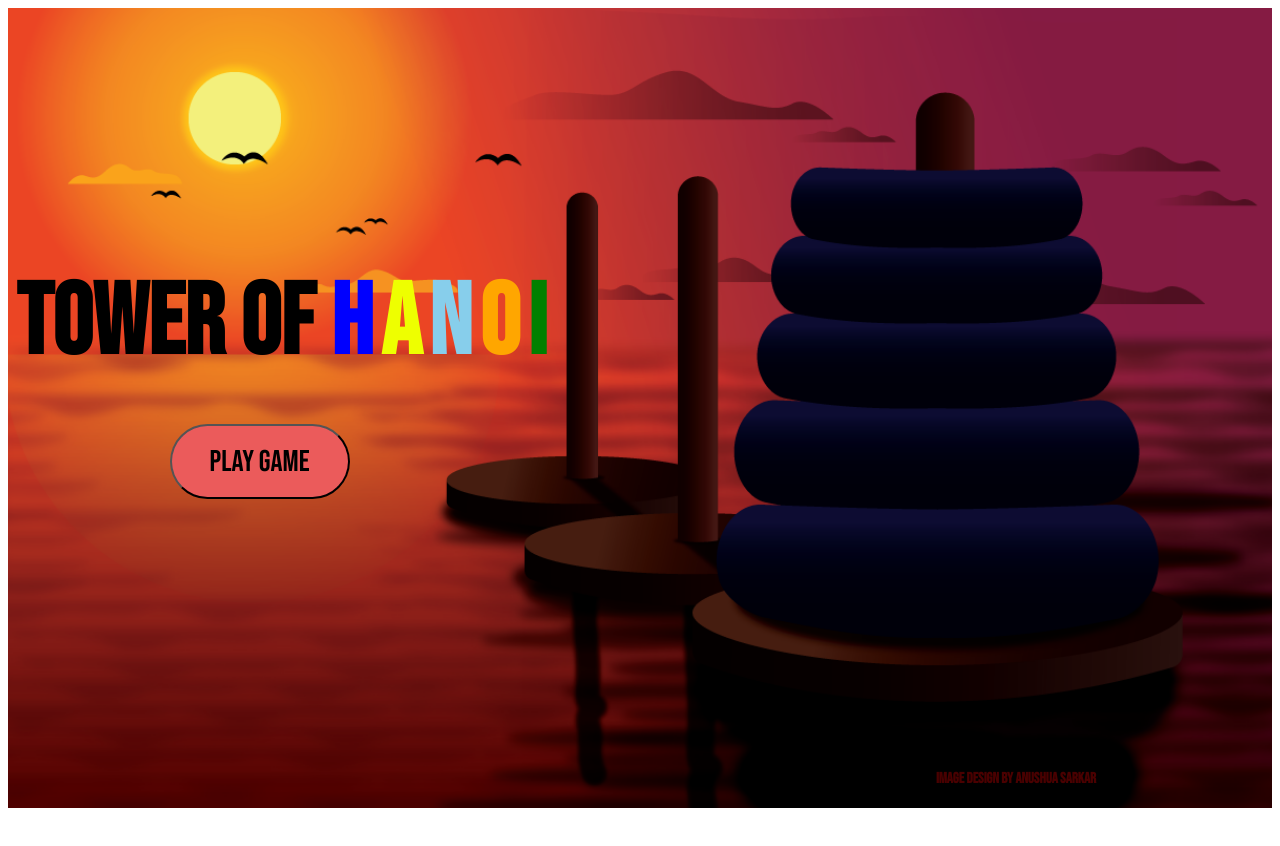
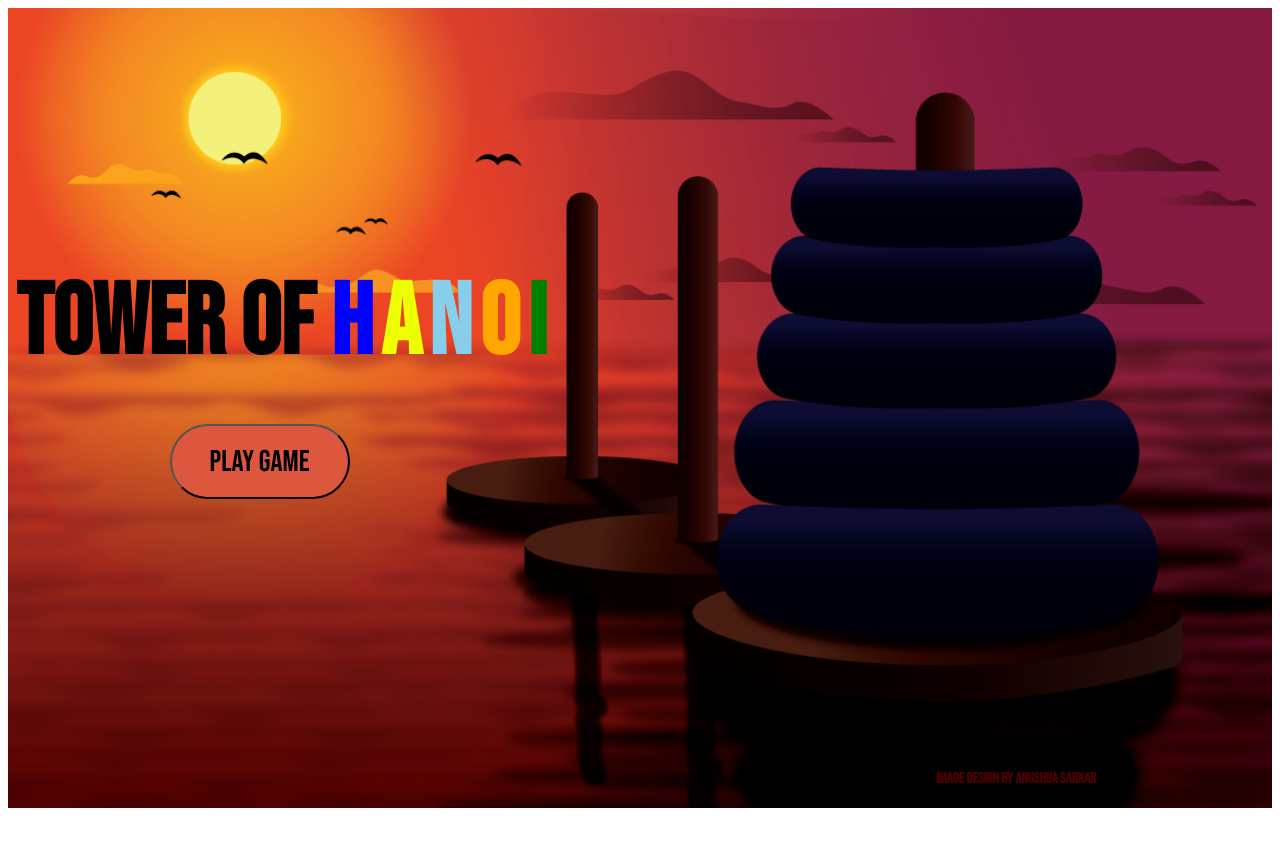
Before and after one commit to Winschen98/Tower-of-Hanoi, a plain HTML site: page index.html in a window 1280 px wide. Drawn offline with Linux system fonts and the light colour scheme.

Commit message:
minor menu button styling

```diff
--- a/style.css
+++ b/style.css
@@ -59,13 +59,19 @@ body {
 .menu button {
     width: 180px;
     height: 75px;
-    border-radius: 100px;
+    border-radius: 50px;
     font-family: 'Bebas Neue', cursive;
     font-size: 30px;
-    background-color: rgb(235, 91, 91);
+    background-color: rgb(221, 87, 63);
     display: block;
     margin-left: 12vw;
     margin-top: 40px;
+    transition: 0.25s;
+}
+
+.menu button:hover{
+    /* border-color:whitesmoke; */
+    color: whitesmoke;
 }
 
 /* ========== game display =========== */
@@ -177,7 +183,6 @@ body {
 	height: 24px;
 	display: block;
 	border-radius: 8px;
-    /* transform: translate(-45%, -235%) */
 }
 
 #disk1 {
```
Also changed, not shown: script.js (line endings or trailing spaces).
